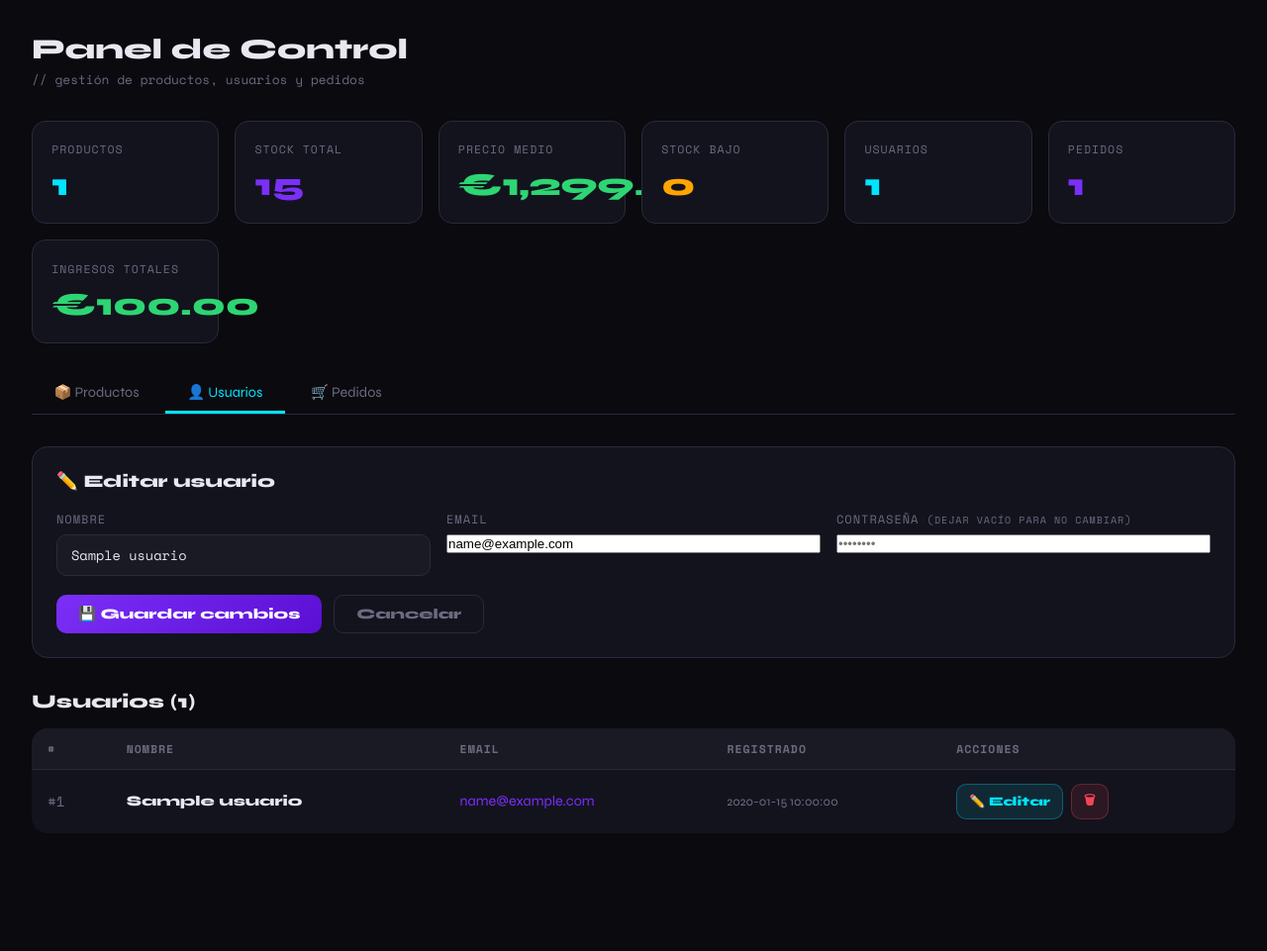
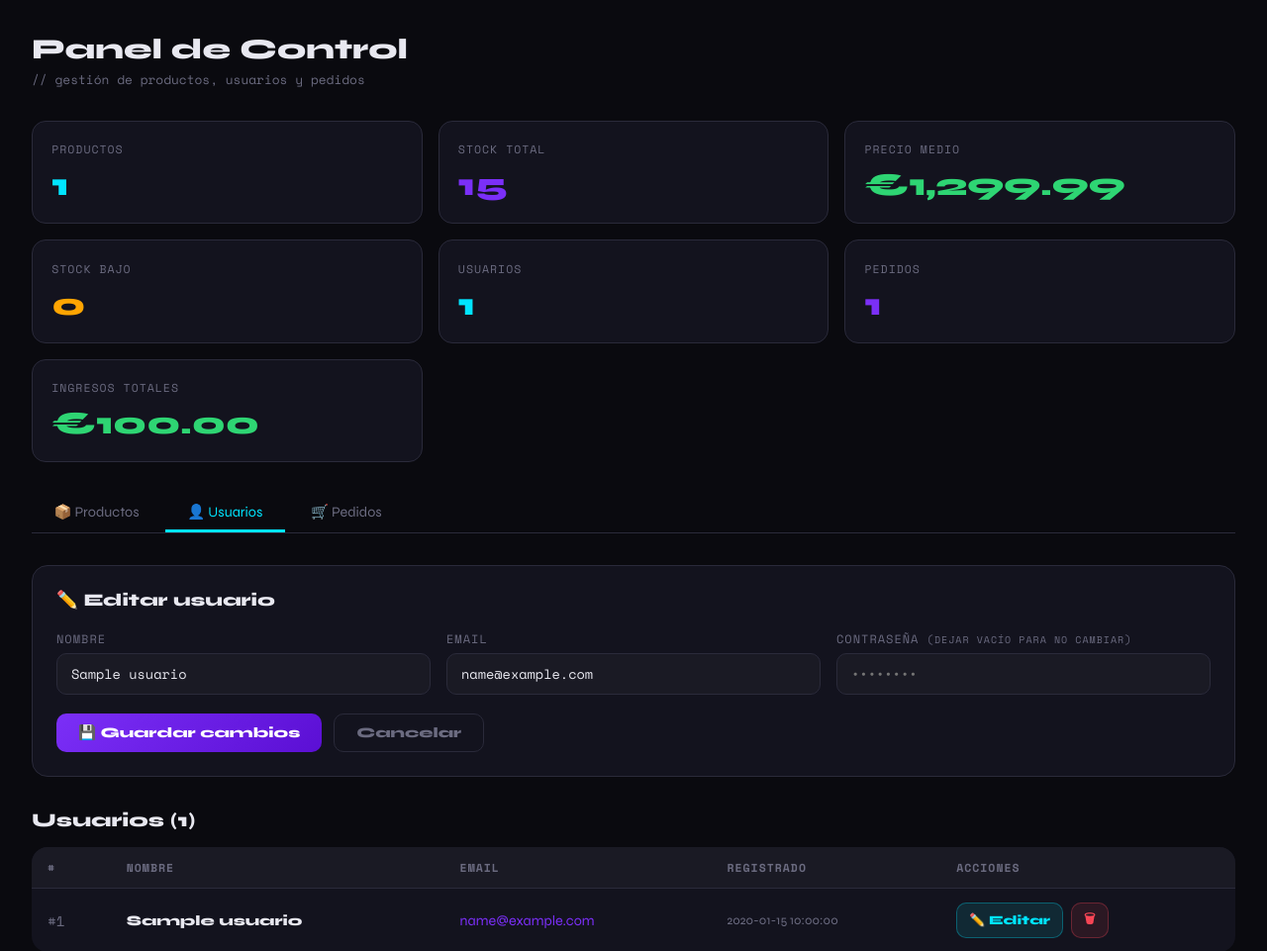
Before and after one commit to gtshadow33/techstore, a PHP site: page /admin/dashboard.php?tab=users&edit_user=1 in a window 1280 px wide. Shown: the part 60-1021 px from the top of the page at 99% size. Before the commit the page ends 902 px from the top, so only its background shows below. Run offline with PHP 8.4, Linux system fonts and the light colour scheme; a user stored in the database is signed in; data comes from the database, SQL or seed files in the repository; tables that the repository leaves empty hold one stand-in row (values such as "Sample post"); data that the repository does not hold is empty.

Commit message:
adding direction i will do the tes

```diff
--- a/admin/dasj.css
+++ b/admin/dasj.css
@@ -43,7 +43,7 @@
   .page-header p { color: var(--muted); font-family: 'Space Mono', monospace; font-size: 0.8rem; margin-top: 4px; }
 
   /* STATS */
-  .stats { display: grid; grid-template-columns: repeat(auto-fit, minmax(180px, 1fr)); gap: 1rem; margin-bottom: 2rem; }
+  .stats { display: grid; grid-template-columns: repeat(auto-fit, minmax(300px, 1fr)); gap: 1rem; margin-bottom: 2rem; }
   .stat-card {
     background: var(--card); border: 1px solid var(--border);
     border-radius: 14px; padding: 1.2rem;
@@ -79,12 +79,32 @@
     color: var(--muted);
     text-transform: uppercase; letter-spacing: 1px;
   }
-  input[type=text], input[type=number], input[type=url], textarea, select {
-    background: var(--bg3); border: 1px solid var(--border);
-    border-radius: 10px; padding: 10px 14px;
-    color: var(--text); font-family: 'Space Mono', monospace; font-size: 0.85rem;
-    outline: none; transition: border-color 0.2s; width: 100%;
-  }
+input[type="text"],
+input[type="email"],
+input[type="password"],
+input[type="number"],
+input[type="tel"],
+input[type="url"],
+input[type="search"],
+input[type="date"],
+input[type="time"],
+input[type="datetime-local"],
+input[type="month"],
+input[type="week"],
+input[type="color"],
+textarea,
+select {
+  background: var(--bg3);
+  border: 1px solid var(--border);
+  border-radius: 10px;
+  padding: 10px 14px;
+  color: var(--text);
+  font-family: 'Space Mono', monospace;
+  font-size: 0.85rem;
+  outline: none;
+  transition: border-color 0.2s;
+  width: 100%;
+}
   input:focus, textarea:focus, select:focus { border-color: var(--accent); }
   textarea { resize: vertical; min-height: 80px; }
   .form-actions { margin-top: 1.2rem; display: flex; gap: 0.75rem; flex-wrap: wrap; }
```
Also changed, not shown: checkout.php (+6 -1 lines), index.php (+8 -3 lines).
